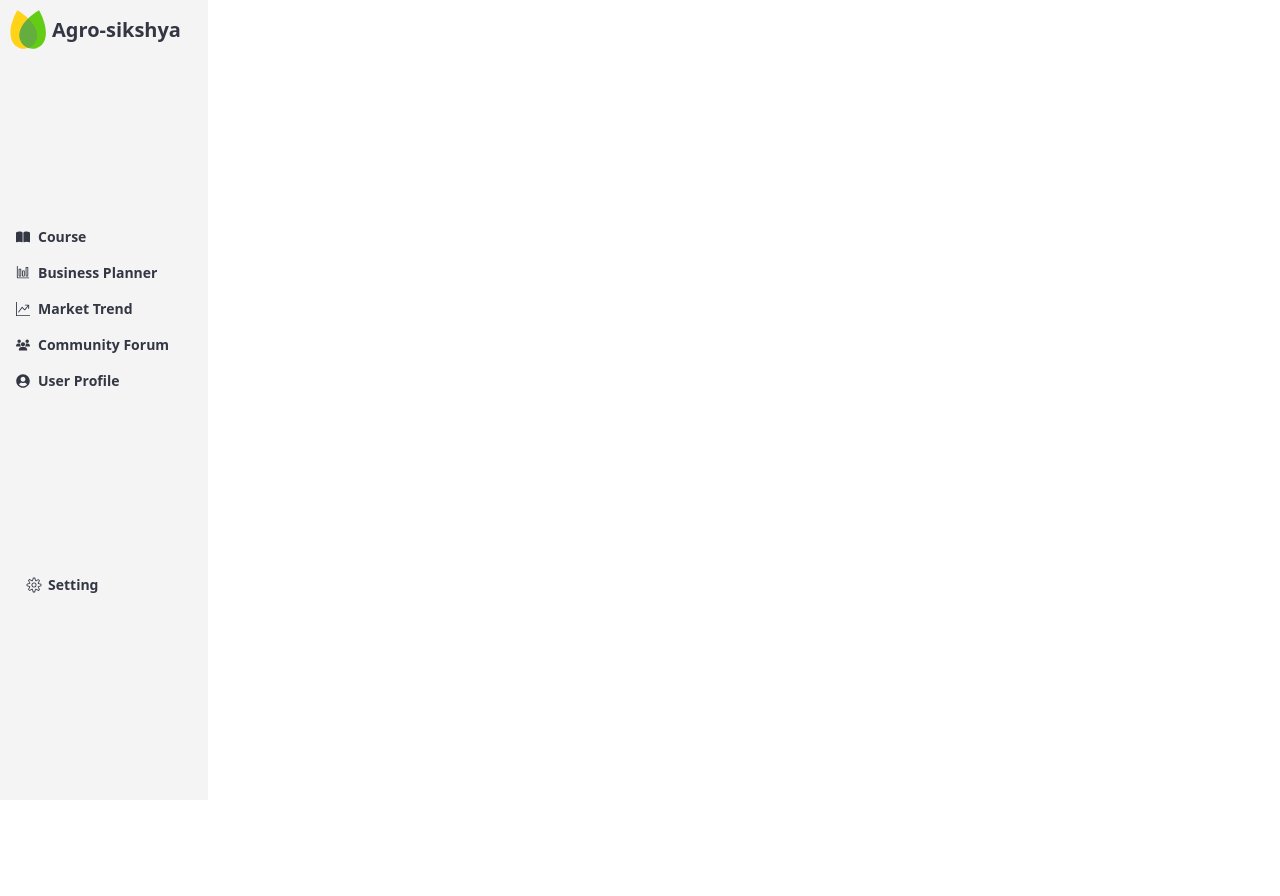
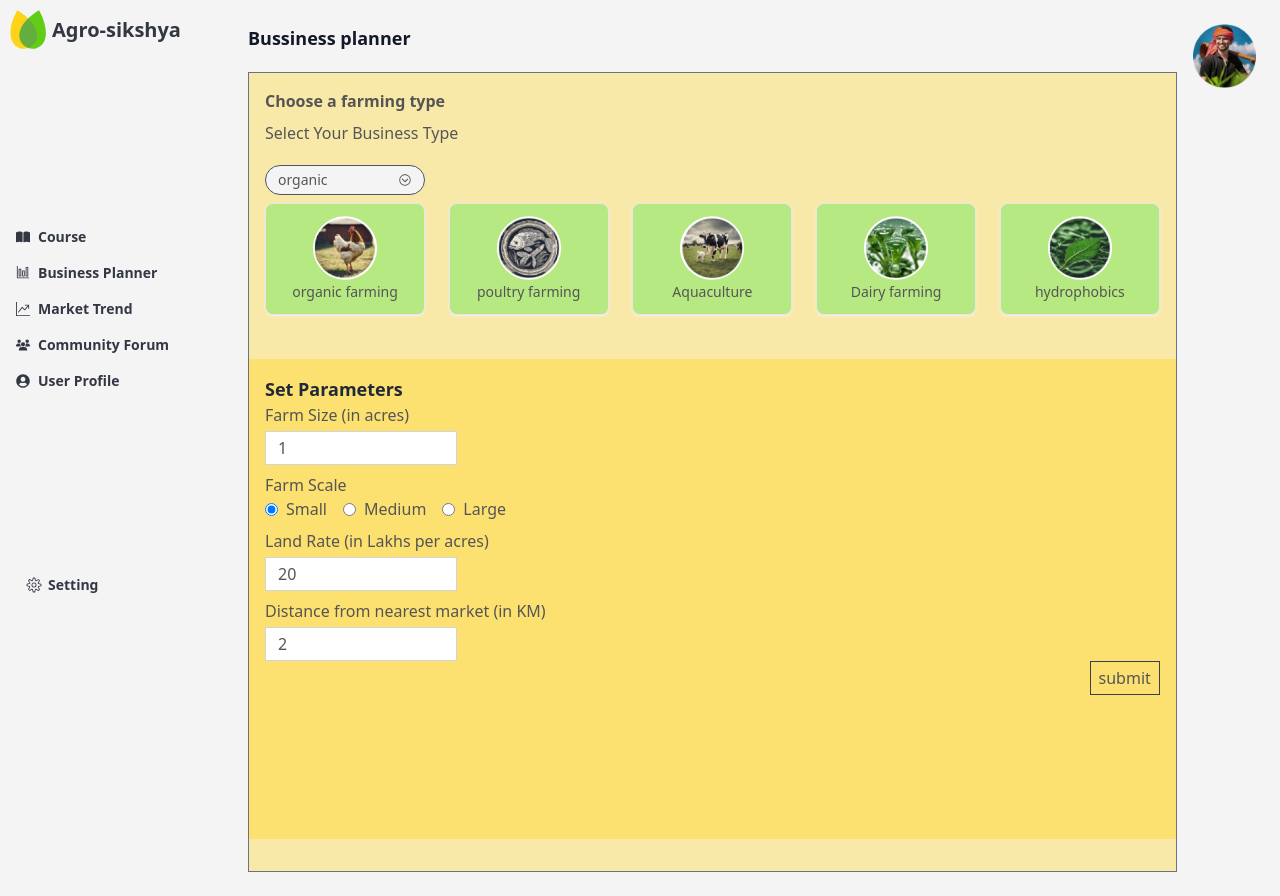
Before and after one commit to Sobindra2005/Agro-sikshya, a React (Vite) app: page /bussinessplan in a window 1280 px wide. Before the commit the page ends 800 px from the top, so only its background shows below. Built offline with nearby package versions, Linux system fonts and the light colour scheme.

Commit message:
bussiness planner is added

```diff
--- a/src/App.jsx
+++ b/src/App.jsx
@@ -8,6 +8,7 @@ import Setting from "./components/setting";
 import { Routes, Route } from "react-router-dom";
 import { useEffect } from "react";
 import Sidebar from "./components/menu/sidebar";
+
 function App() {
   useEffect(() => {
     const key = localStorage.key(0);
@@ -24,6 +25,7 @@ function App() {
           <Route path="/login" element={<Login />} />
           <Route path="/signup" element={<Signup />} />
           <Route path="/setting" element={<Setting />} />
+          <Route path="/bussinessplan" element={<BussinessPlanner />} />
         </Routes>
       </div>
     </>
--- a/src/components/bussinessplanner.jsx
+++ b/src/components/bussinessplanner.jsx
@@ -11,11 +11,13 @@ export const BussinessPlanner = () => {
 
         {/* bussiness planner  */}
         <div className="w-full p-6">
-          <div className="h-[100vh]  flex  ">
+          <div className="  flex  ">
             <div className=" flex flex-col  w-[94%]">
-              <span>Bussiness planner</span>
-              <MainBussinessPlanner/>
-         </div>
+              <span className="font-semibold text-lg text-gray-900">
+                Bussiness planner
+              </span>
+              <MainBussinessPlanner />
+            </div>
             <img className="w-16 h-16 ml-4" src={`${image}`} />
           </div>
         </div>
--- a/src/components/mainBussinessPlanner/main.jsx
+++ b/src/components/mainBussinessPlanner/main.jsx
@@ -36,9 +36,14 @@ export const MainBussinessPlanner = () => {
   const [landRate, setLandRate] = useState(20);
   const [distance, setDistance] = useState(2);
 
+
+  const handlesubmit=(e)=>{
+    e.preventDefault()
+    console.log('button submitted')
+  }
   return (
     <>
-      <div className="border overflow-hidden mt-5 box-sizing: border-box border-black bg-[#FFD31757]  h-[100vh]">
+      <div className="border border-gray-500 overflow-hidden mt-5 box-sizing: border-box  bg-[#FFD31757]  h-[100vh]">
         <span className="text-[16px] text-[#555555] font-semibold ">
           <div className="flex p-4 flex-col">
             <span>Choose a farming type</span>
@@ -69,26 +74,24 @@ export const MainBussinessPlanner = () => {
               })}
             </div>
           </div>
-          <div className="p-4 bg-[#FFD31763] h-[60vh]  mt-7 ">
-            <span>Set Parameters</span>
-
-            <div className="">
-              <label className="block font-medium ">Farm Size (in acres)</label>
-              <select
-                className="w-full px-3 py-2 border border-gray-300 rounded-lg focus:outline-none focus:ring focus:border-blue-300"
+          <form onSubmit={(e)=>handlesubmit(e)}>
+            <div className="p-4 font-normal bg-[#FFD31763] h-[60vh]  mt-7 ">
+              <span className="text-gray-800 font-semibold text-lg ">
+                Set Parameters
+              </span>
+              <div className="mb-2">
+                <label className="block font-medium mb-1 ">
+                  Farm Size (in acres)
+                </label>
+                <input
+                  type="number"
+                  className=" px-3 py-1 border border-gray-300  outline-none w-48 focus:border-gray-600 hover:border-gray-600"
                   value={farmSize}
                   onChange={(e) => setFarmSize(e.target.value)}
-              >
-                <option value="1">1</option>
-                <option value="2">2</option>
-                <option value="3">3</option>
-                <option value="4">4</option>
-                <option value="5">5</option>
-              </select>
+                />
               </div>
-
               {/* Farm Scale */}
-            <div className="">
+              <div className="mb-2">
                 <label className="block font-medium ">Farm Scale</label>
                 <div className="flex space-x-4">
                   {["Small", "Medium", "Large"].map((scale) => (
@@ -105,42 +108,40 @@ export const MainBussinessPlanner = () => {
                   ))}
                 </div>
               </div>
-
               {/* Land Rate */}
-            <div className="">
+              <div className="mb-2">
                 <label className="block font-medium mb-1">
                   Land Rate (in Lakhs per acres)
                 </label>
-              <select
-                className="w-full  border border-gray-300 rounded-lg focus:outline-none focus:ring focus:border-blue-300"
+                <input
+                  type="number"
+                  className="px-3 py-1 border border-gray-300  outline-none w-48 focus:border-gray-600 hover:border-gray-600"
                   value={landRate}
                   onChange={(e) => setLandRate(e.target.value)}
-              >
-                <option value="10">10</option>
-                <option value="15">15</option>
-                <option value="20">20</option>
-                <option value="25">25</option>
-                <option value="30">30</option>
-              </select>
+                />
               </div>
-
               {/* Distance from nearest market */}
               <div className="">
                 <label className="block font-medium mb-1">
                   Distance from nearest market (in KM)
                 </label>
-              <select
-                className="w-full  border border-gray-300 rounded-lg focus:outline-none focus:ring focus:border-blue-300"
+                <input
+                  type="number"
+                  className="px-3 py-1 border border-gray-300  outline-none w-48 focus:border-gray-600 hover:border-gray-600"
                   value={distance}
                   onChange={(e) => setDistance(e.target.value)}
+                />
+              </div>
+              <div className="flex justify-end">
+                <button
+                  type="submit"
+                  className=" border border-gray-700 px-2 py-1 "
                 >
-                <option value="2">2</option>
-                <option value="5">5</option>
-                <option value="10">10</option>
-                <option value="20">20</option>
-              </select>
+                  submit
+                </button>
+              </div>{" "}
             </div>
-          </div>
+          </form>
         </span>
       </div>
     </>
```
Lines whose indentation alone changed are shown as unchanged.
